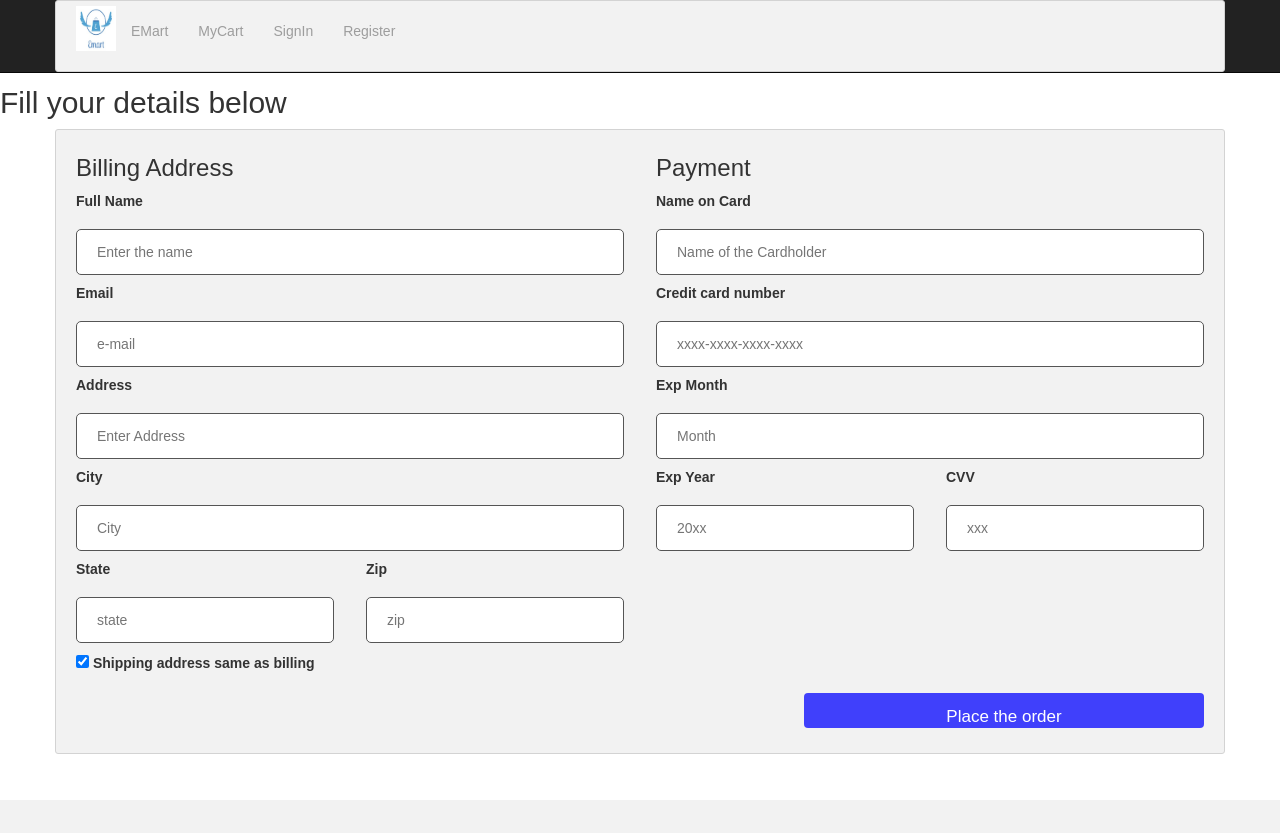
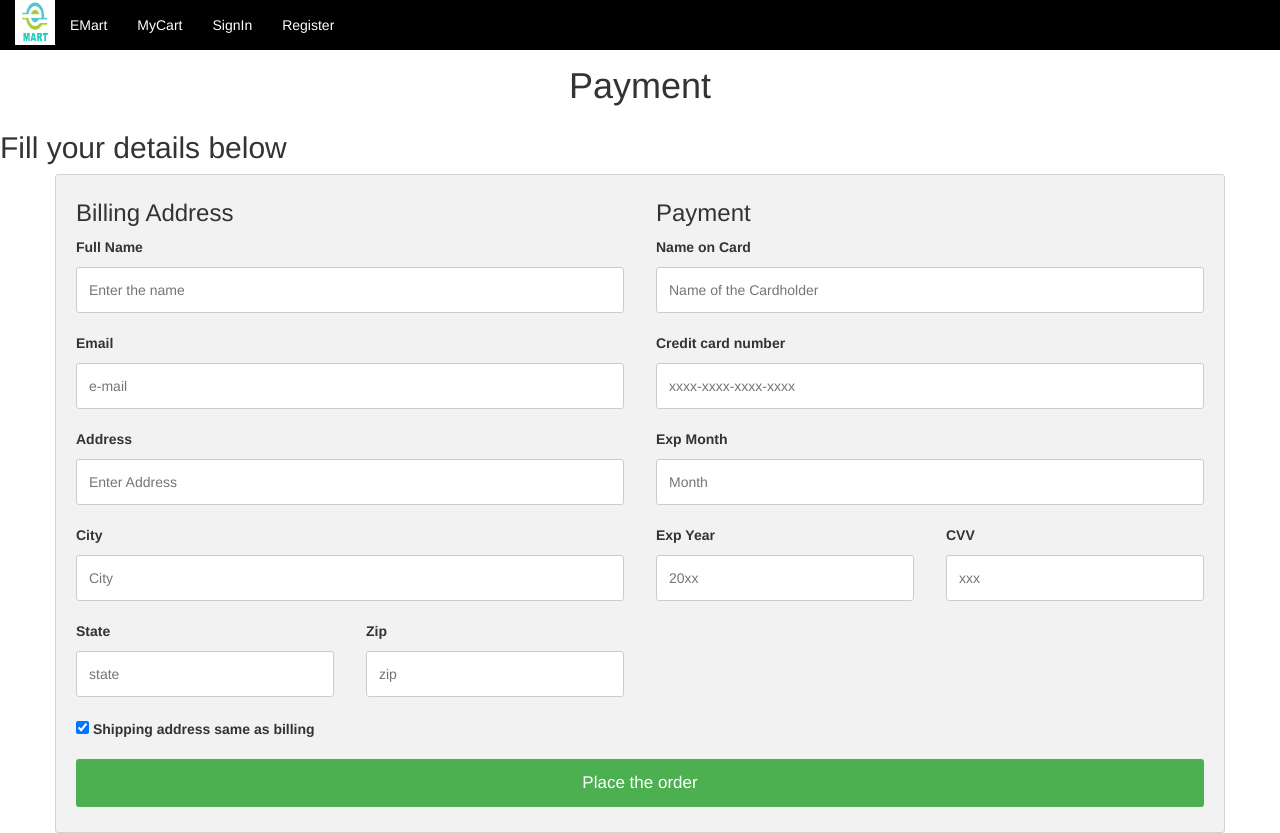
Before and after one commit to prakashreddy-97/EMart, a PHP site: page /EMart/payment.html in a window 1280 px wide. Before the commit the page ends 800 px from the top, so only its background shows below. Run offline with PHP 8.4, Linux system fonts and the light colour scheme.

Commit message:
updated payment.css and payment.html

```diff
--- a/Codes/payment.css
+++ b/Codes/payment.css
@@ -4,6 +4,17 @@
   -ms-flex-wrap: wrap; /* IE10 */
   flex-wrap: wrap;
   margin: 0 -16px;
+}
+
+#navbar{
+  background-color: black;
+  color: white;
+}
+
+.title{
+  padding-top: 10px;
+  text-align:center;
+  font-size: 36px;
 }
 
 .col-25 {
@@ -20,7 +31,6 @@
   -ms-flex: 75%; /* IE10 */
   flex: 75%;
 }
-
 
 .col-25,
 .col-50,
@@ -83,81 +93,6 @@ span.price {
   .col-25 {
     margin-bottom: 20px;
   }
-}body{
-  font-family: 'Montserrat', sans-serif;
-  background: white;
-}
-.title{
-  padding-top: 1px;
-  text-align:center;
-  font-size: 30px;
-  color: black;
-}
-text{
-  color: black;
-}
 
-.btn{
-  border: none;
-  outline: none;
-  width: 400px;
-  height: 35px;
-  border-radius: 5px;
-  cursor: pointer;
-  float: right;
-  background-color: rgba(0, 0, 255, 0.733);
-  color: white;
-  border-radius: 4px;
-  margin: 10 150;
 
 }
-
-
-#existingUser{
-  border: none;
-  width: 65px;
-  height: 25px;
-  border-radius: 5px;
-  cursor: pointer;
-  background-color: rgba(0, 0, 255, 0.733);
-  color: white;
-  margin: 5;
-}
-
-#existingUser:hover{
-  opacity: 0.5;
-  background-color: rgba(0, 0, 255, 0.733)
-}
-
-.btn:hover{
-  opacity: 0.5;
-}
-
-input[type=text] {
-  width: 100%;
-  padding: 12px 20px;
-  margin: 8px 0;
-  box-sizing: border-box;
-  border: 1px solid #555;
-  outline: none;
-  border-radius: 5px;
-}
-
-input[type="email"] {
-  width: 100%;
-  padding: 12px 20px;
-  margin: 8px 0;
-  box-sizing: border-box;
-  border: 1px solid #555;
-  outline: none;
-  border-radius: 5px;
-}
-input[type="password"] {
-  width: 100%;
-  padding: 12px 20px;
-  margin: 8px 0;
-  box-sizing: border-box;
-  border: 1px solid #555;
-  outline: none;
-  border-radius: 5px;
-}
--- a/Codes/payment.html
+++ b/Codes/payment.html
@@ -3,7 +3,7 @@
 <head>
     <meta charset="utf-8">
     <meta http-equiv="X-UA-Compatible" content="IE=edge,chrome=1">
-    <title>EMart Login and Register page</title>
+    <title>Payment Page</title>
     <link rel="stylesheet" href="https://maxcdn.bootstrapcdn.com/bootstrap/3.4.0/css/bootstrap.min.css">
     <script src="https://ajax.googleapis.com/ajax/libs/jquery/3.4.1/jquery.min.js"></script>
     <script src="https://maxcdn.bootstrapcdn.com/bootstrap/3.4.0/js/bootstrap.min.js"></script>
@@ -11,44 +11,30 @@
 </head>
 <body>
     <link rel="stylesheet" href="payment.css">
-    <div class="container">
-        <nav class="navbar navbar-inverse navbar-fixed-top" role="navigation">
-            <div class="container">
-                <div class="navbar-header">
-                    <button type="button" class="navbar-toggle collapsed" data-toggle="collapse" data-target="#navbar"
-                        aria-expanded="false" aria-controls="navbar">
-                        <span class="sr-only">Toggle navigation</span>
-                        <span class="icon-bar"></span>
-                        <span class="icon-bar"></span>
-                        <span class="icon-bar"></span>
-                    </button>
-                </div>
+
     <div id="navbar" class="navbar-collapse collapse">
       <ul class="nav navbar-nav">
               <li>
-                                    <img src = "./images/logo.jpg" height="45" width="40" />
+                      <img src = "./images/newlogo.jpg" height="45" width="40" />
                   </li>
 
                   <li>
-                                        <a href="./emart.html">EMart</a>
+                          <a href="./emart.html" style='color:white'>EMart</a>
                       </li>
           <li>
-                            <a href="./mycart.html">MyCart</a>
+              <a href="./mycart.html" style='color:white'>MyCart</a>
           </li>
           <li>
-                            <a href="./login.html">SignIn</a>
+              <a href="./login.html" style='color:white'>SignIn</a>
           </li>
           <li>
-                            <a href="./register.html">Register</a>
+              <a href="./register.html" style='color:white'>Register</a>
           </li>
       </ul>
 
   </div>
-            </div>
-        </nav>
-    </div>
     <div class="paymentform">
-            <div class="title">Register</div>
+            <div class="title">Payment</div>
         <div class="form">
                 <form class="" action="" method="POST">
                     <h2>Fill your details below</h2>
@@ -60,30 +46,30 @@
                               <div class="col-50">
                                 <h3>Billing Address</h3>
                                 <label for="fname"><i class="fa fa-user"></i> Full Name</label>
-                                <input type="text" id="fname" name="firstname" placeholder="Enter the name">
+                                <input type="text" id="fname" name="firstname" pattern="[A-Za-z]{1,}" placeholder="Enter the name" required>
                                 <label for="email"><i class="fa fa-envelope"></i> Email</label>
-                                <input type="text" id="email" name="email" placeholder="e-mail">
+                                <input type="text" id="email" name="email" pattern="[a-z0-9._%+-]+@[a-z0-9.-]+\.[a-z]{2,}$" placeholder="e-mail" required>
                                 <label for="adr"><i class="fa fa-address-card-o"></i> Address</label>
-                                <input type="text" id="adr" name="address" placeholder="Enter Address">
+                                <input type="text" id="adr" name="address" placeholder="Enter Address" required>
                                 <label for="city"><i class="fa fa-institution"></i> City</label>
-                                <input type="text" id="city" name="city" placeholder="City">
+                                <input type="text" id="city" name="city" pattern="[A-Za-z]{1,}" placeholder="City" required>
                                 <div class="row">
                                   <div class="col-50">
                                     <label for="state">State</label>
-                                    <input type="text" id="state" name="state" placeholder="state">
+                                    <input type="text" id="state" name="state" pattern="[A-Za-z]{1,}" placeholder="state" required>
                                   </div>
                                   <div class="col-50">
                                     <label for="zip">Zip</label>
-                                    <input type="text" id="zip" name="zip" placeholder="zip">
+                                    <input type="text" id="zip" name="zip" placeholder="zip" required>
                                   </div>
                                 </div>
                               </div>
                               <div class="col-50">
                                     <h3>Payment</h3>
                                     <label for="cname">Name on Card</label>
-                                    <input type="text" id="cname" name="cardname" placeholder="Name of the Cardholder">
+                                    <input type="text" id="cname" name="cardname" placeholder="Name of the Cardholder" required>
                                     <label for="ccnum">Credit card number</label>
-                                    <input type="text" id="ccnum" name="cardnumber" placeholder="xxxx-xxxx-xxxx-xxxx">
+                                    <input type="text" id="ccnum" name="cardnumber" placeholder="xxxx-xxxx-xxxx-xxxx" required>
                                     <label for="expmonth">Exp Month</label>
                                     <input type="text" id="expmonth" name="expmonth" placeholder="Month">
                                     <div class="row">
```
Lines whose indentation alone changed are shown as unchanged.
